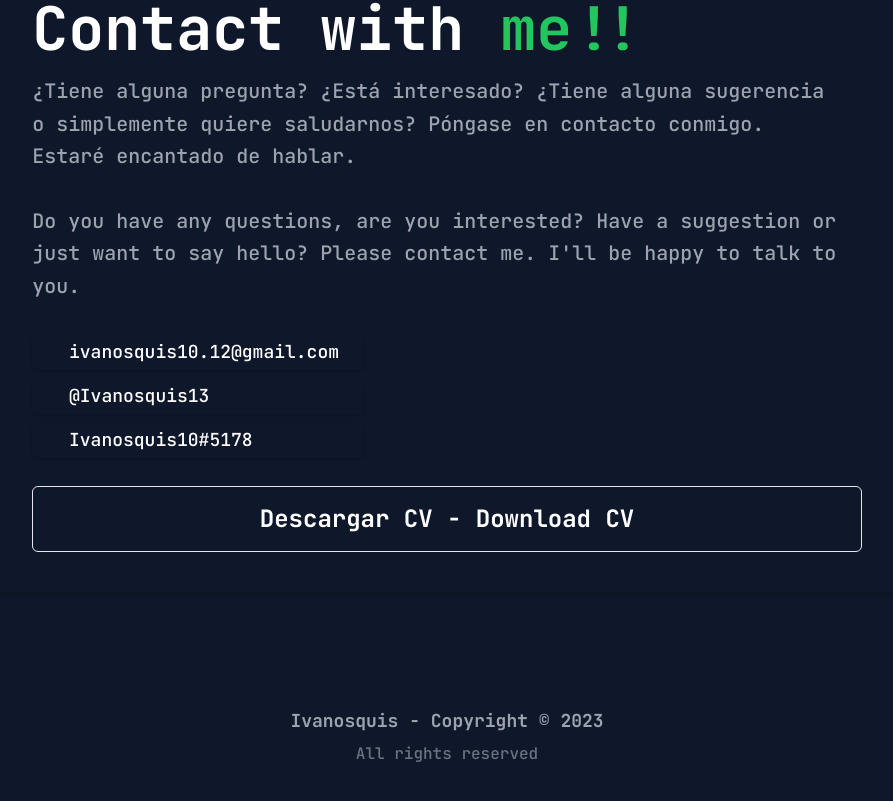
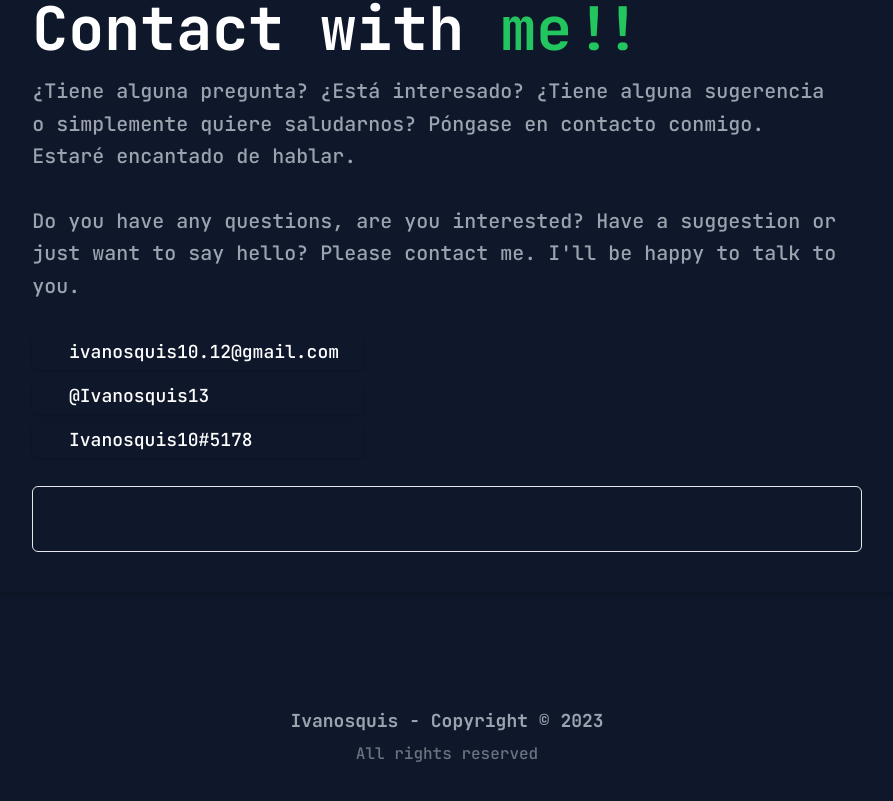
Before and after one commit to ivanosquis10/Ivanosquis-portfolio, a React (Vite) app: page / in a window 1280 px wide. Shown: the part 2916-3717 px from the top of the page, without its empty margins (193-1086 px from the left). Built offline with nearby package versions, Linux system fonts and the light colour scheme; some icons are missing; the HTML template or start-up script is replaced by a standard one.

Commit message:
se creo el componente button para moverlo del componente contact y se deshabilito el poder ver el CV

```diff
--- /dev/null
+++ b/src/components/Button.jsx
@@ -0,0 +1,16 @@
+const Button = ({ src, text }) => {
+  return (
+    <button className="">
+      <a
+        href={src}
+        target="_blank"
+        className="font-bold cursor-pointer invisible"
+        rel="noopener noreferrer"
+      >
+        {text}
+      </a>
+    </button>
+  );
+};
+
+export default Button;
--- a/src/components/Contact.jsx
+++ b/src/components/Contact.jsx
@@ -1,3 +1,4 @@
+import Button from './Button';
 import pdf from '../assets/ejemplo-cv.pdf';
 
 const Contact = () => {
@@ -70,15 +71,8 @@ const Contact = () => {
                   Ivanosquis10#5178
                 </a>
               </div>
-              <div className="w-100 text-xl md:text-2xl mt-5 p-4 rounded-md text-center border hover:bg-green-600 ease-in-out duration-300 cursor-pointer">
-                <a
-                  href=""
-                  target="_blank"
-                  className="font-bold"
-                  rel="noopener noreferrer"
-                >
-                  Descargar CV - Download CV
-                </a>
+              <div className="w-100 text-xl md:text-2xl mt-5 p-4 rounded-md text-center border hover:bg-green-600 ease-in-out duration-300">
+                <Button src={pdf} text="Ver CV - View CV" />
               </div>
             </div>
           </div>
```
